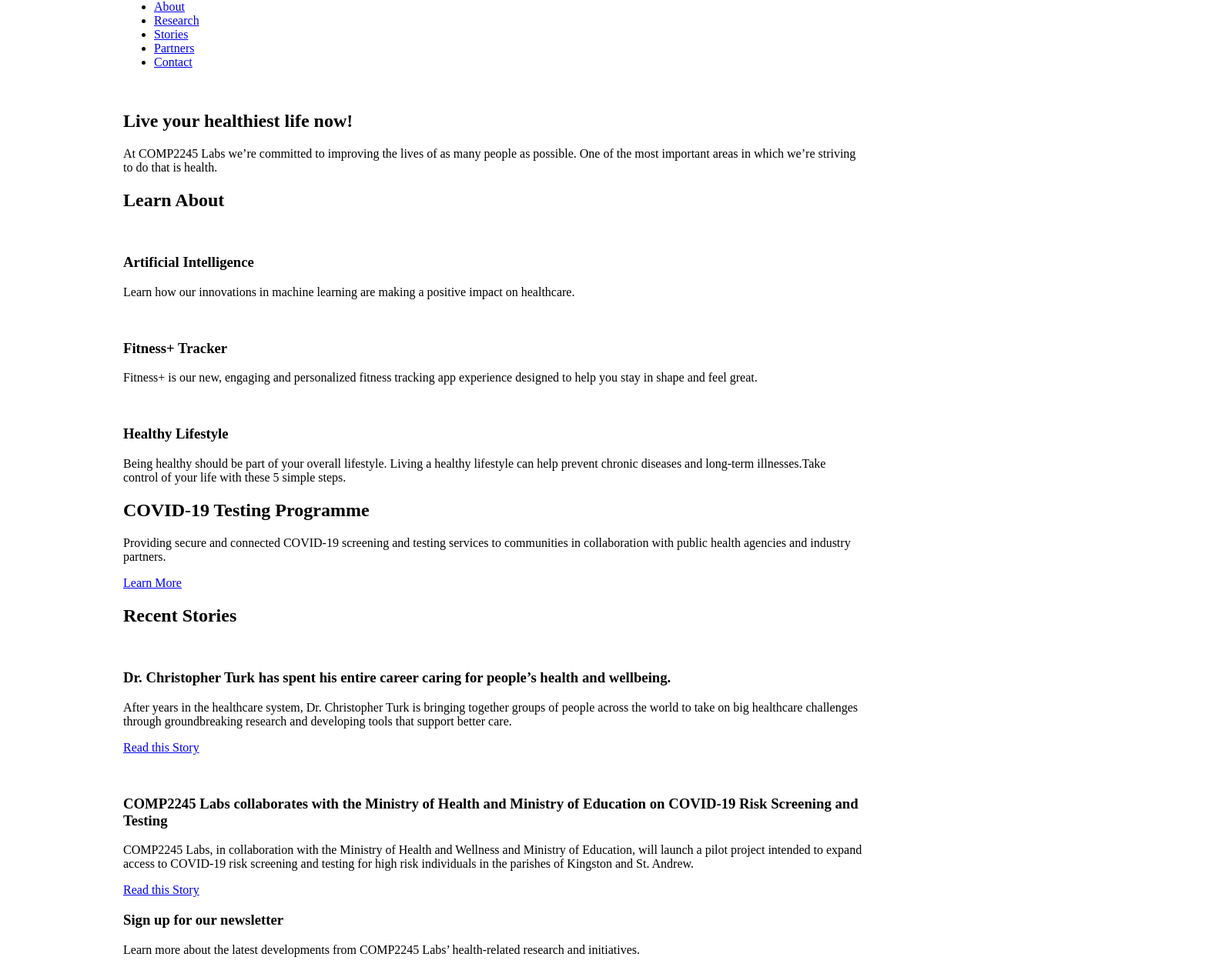
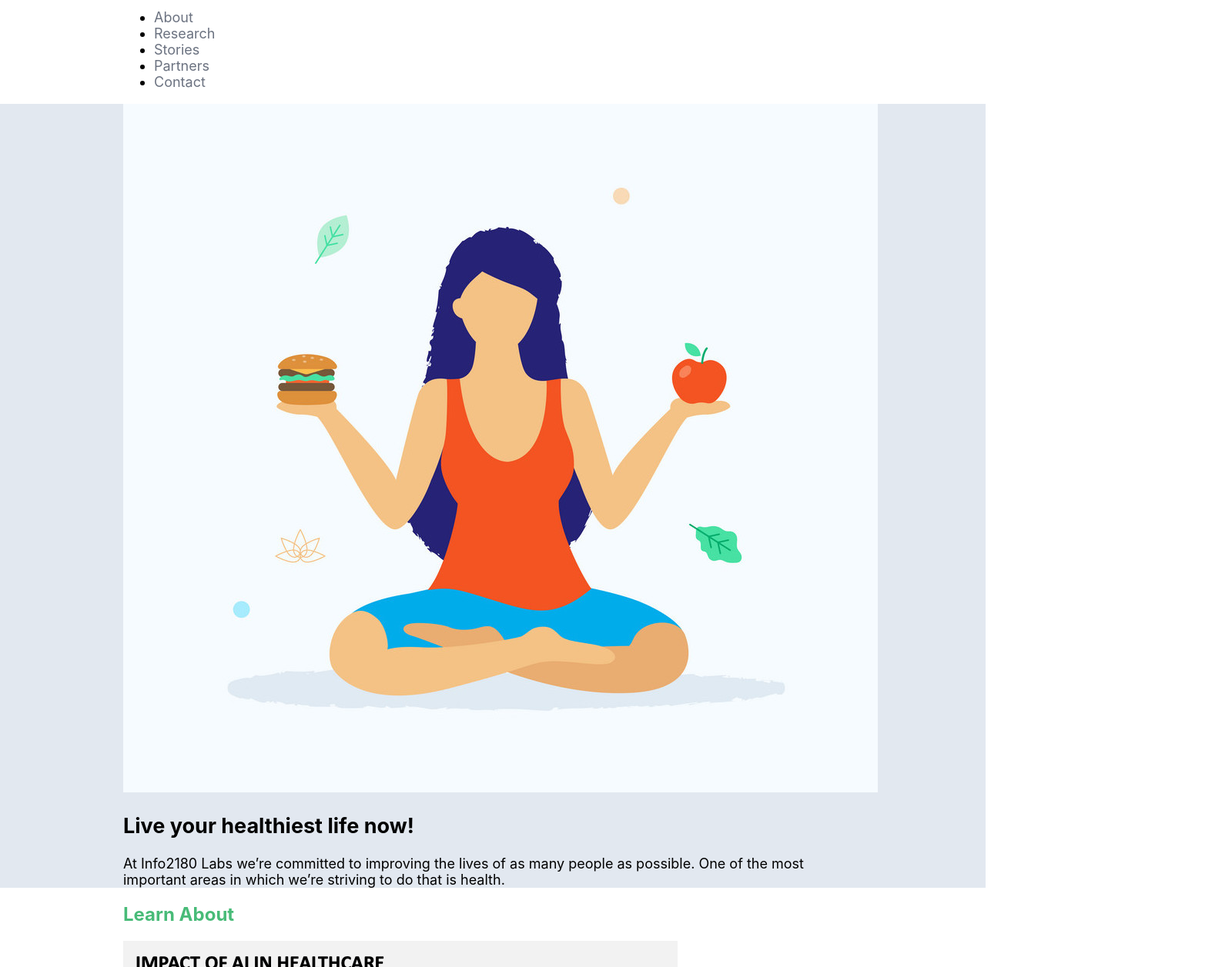
Before and after one commit to TheRivi/info2180-project1, a plain HTML site: page index.html in a window 1280 px wide. Shown: the part 80-1337 px from the top of the page at 77% size, 1600 px wide, since content can reach past the window. Drawn offline with Linux system fonts and the light colour scheme.

Commit message:
Edited changes

```diff
--- a/index.html
+++ b/index.html
@@ -3,14 +3,14 @@
 <head>
     <meta charset="UTF-8">
     <meta name="viewport" content="width=device-width, initial-scale=1.0">
-    <title>COMP2245 Project 1</title>
+    <title>Info2180 Project 1</title>
     <link rel="stylesheet" href="styles.css">
     <script src="scripts.js"></script>
 </head>
 <body>
     <header>
         <div class="container">
-            <h1>COMP2245 Project 1</h1>
+            <h1>INFO2180 Project 1</h1>
             <nav>
                 <ul>
                     <li><a href="#">About</a></li>
@@ -26,11 +26,11 @@
         <section class="overview-hero">
             <div class="container">
                 <div class="overview-hero-image">
-                    <img src="#" alt="">
+                    <img src="this.jpg"alt="">
                 </div>
                 <div class="overview-hero-text">
                     <h2>Live  your healthiest life now!</h2>
-                    <p>At COMP2245 Labs we’re committed to improving the lives of as many people as possible. One of the most important areas in which we’re striving to do that is health.</p>
+                    <p>At Info2180 Labs we’re committed to improving the lives of as many people as possible. One of the most important areas in which we’re striving to do that is health.</p>
                 </div>
             </div>
         </section>
@@ -39,21 +39,21 @@
                 <h2>Learn About</h2>
                 <div class="cards">
                     <div class="card">
-                        <img src="#" alt="">
+                        <img src="that.png"alt="">
                         <div class="card-body">
                             <h3>Artificial Intelligence</h3>
                             <p>Learn how our innovations in machine learning are making a positive impact on healthcare.</p>
                         </div>
                     </div>
                     <div class="card">
-                        <img src="#" alt="">
+                        <img src="then.jpeg"alt="">
                         <div class="card-body">
                             <h3>Fitness+ Tracker</h3>
                             <p>Fitness+ is our new, engaging and personalized fitness tracking app experience designed to help you stay in shape and feel great.</p>
                         </div>
                     </div>
                     <div class="card">
-                        <img src="#" alt="">
+                        <img src="thenn.jpg" alt="">
                         <div class="card-body">
                             <h3>Healthy Lifestyle</h3>
                             <p>Being healthy should be part of your overall lifestyle. Living a healthy lifestyle can help prevent chronic diseases and long-term illnesses.Take control of your life with these 5 simple steps.</p>
@@ -77,7 +77,7 @@
             <div class="container">
                 <h2>Recent Stories</h2>
                 <article>
-                    <img src="" alt="">
+                    <img src="good.jpg" alt="">
                     <div class="article-body">
                         <h3>Dr. Christopher Turk has spent his entire career caring for people’s health and wellbeing.</h3>
                         <p>After years in the healthcare system, Dr. Christopher Turk is bringing together groups of people across the world to take on big healthcare challenges through groundbreaking research and developing tools that support better care.</p>
@@ -85,10 +85,10 @@
                     </div>
                 </article>
                 <article>
-                    <img src="" alt="">
+                    <img src="lovely.jpg" alt="">
                     <div class="article-body">
-                        <h3>COMP2245 Labs collaborates with the Ministry of Health and Ministry of Education on COVID-19 Risk Screening and Testing</h3>
-                        <p>COMP2245 Labs, in collaboration with the Ministry of Health and Wellness and Ministry of Education, will launch a pilot project intended to expand access to COVID-19 risk screening and testing for high risk individuals in the parishes of Kingston and St. Andrew.</p>
+                        <h3>Info2180 Labs collaborates with the Ministry of Health and Ministry of Education on COVID-19 Risk Screening and Testing</h3>
+                        <p>Info2180 Labs, in collaboration with the Ministry of Health and Wellness and Ministry of Education, will launch a pilot project intended to expand access to COVID-19 risk screening and testing for high risk individuals in the parishes of Kingston and St. Andrew.</p>
                         <p><a href="#">Read this Story</a></p>
                     </div>
                 </article>
@@ -97,7 +97,7 @@
         <section class="newsletter">
             <div class="container">
                 <h3>Sign up for our newsletter</h3>
-                <p>Learn more about the latest developments from COMP2245 Labs’ health-related research and initiatives.</p>
+                <p>Learn more about the latest developments from Info2180 Labs’ health-related research and initiatives.</p>
                 <form action="#" method="post">
                     <div class="form-group">
                         <input type="email" name="email" id="email" placeholder="Enter your email">
@@ -110,7 +110,7 @@
     </main>
     <footer>
         <div class="container">
-            <p>Copyright 2020, Your Name</p>
+            <p>Copyright 2020, Rivaldo Reid</p>
         </div>
     </footer>
 </body>
--- a/styles.css
+++ b/styles.css
@@ -1,7 +1,34 @@
 /* Add your CSS to this file */
 body {
     margin: 0;
-    font-size: 16px;
+    font-size: 18px;
+    font-family: -apple-system, BlinkMacSystemFont, "Segoe UI", Roboto, "Helvetica Neue", Arial, "Noto Sans", sans-serif;
+}
+header{
+    background-color: white;
+    font-size: 18px;
+}
+nav ul a{
+    color: #6b7280;
+    text-decoration: none;
+}
+.overview-hero{
+    background-color: #E2E8F0;
+}
+
+.learn-about h2{
+    font-size: 24px;
+    color: #48BB78;
+}
+.testing{
+    background-color: #4A5568;
+    color: white;
+}
+.testing a{
+    background-color: #48BB78;
+    border-radius: 5px;
+    text-decoration: none;
+    color: white;
 }
 
 .container {
```
Also changed, not shown: good.jpg (added), lovely.jpg (added), that.png (added), then.jpeg (added), thenn.jpg (added), this.jpg (added).
